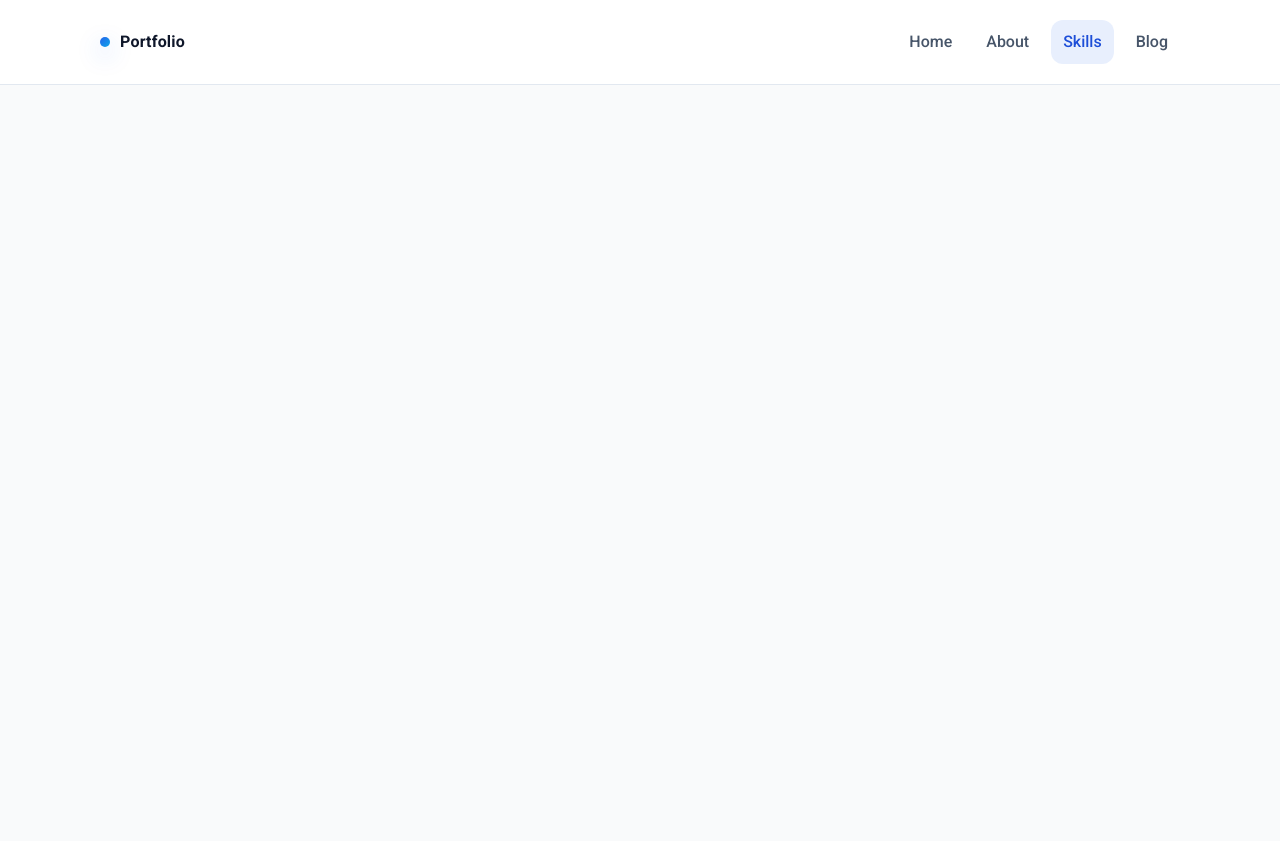
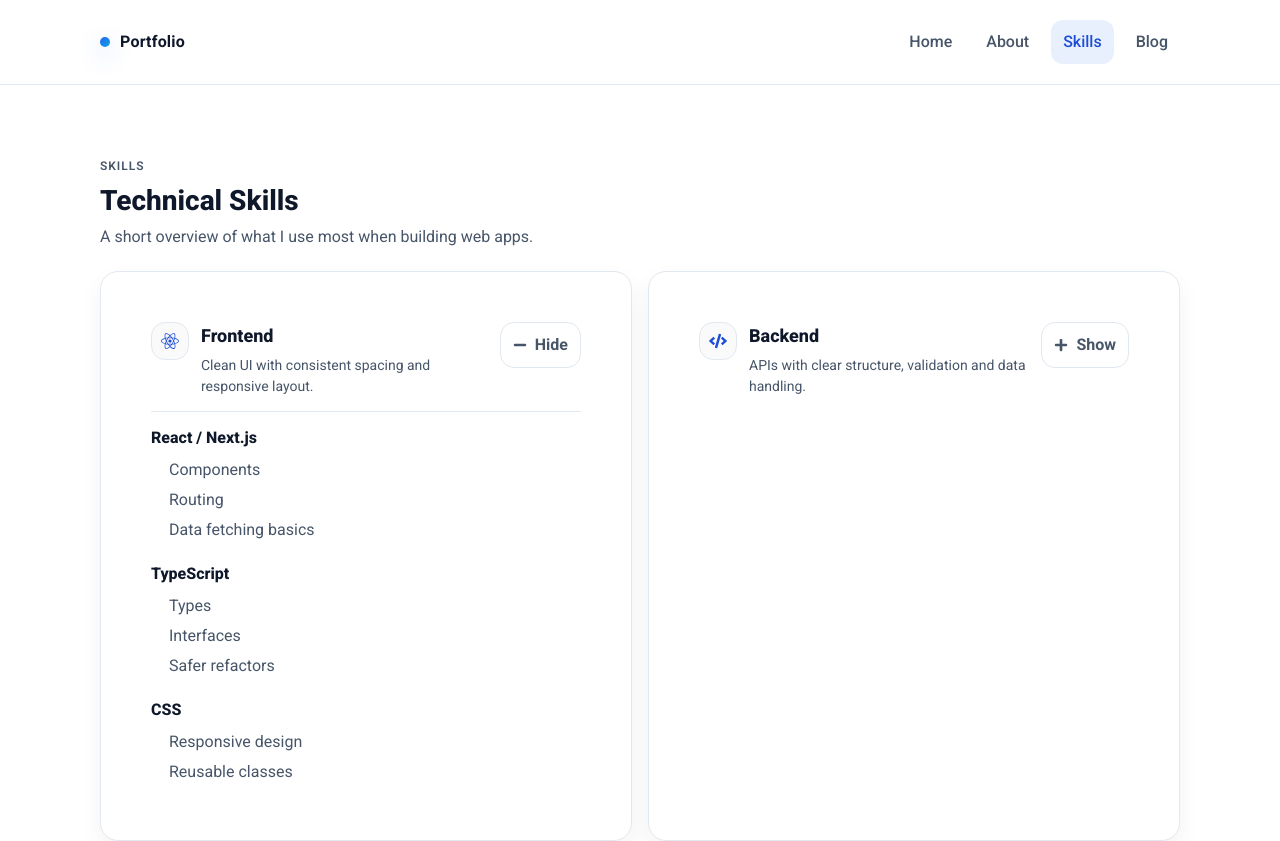
Before and after one commit to BelhajOuail/Portfolio, a Next.js app: page /skills in a window 1280 px wide. Shown: the top 841 px of the page. Built offline with nearby package versions, Linux system fonts and the light colour scheme.

Commit message:
Initial skills page

```diff
--- a/src/assets/styles/index.css
+++ b/src/assets/styles/index.css
@@ -168,7 +168,6 @@ a {
 .section--muted {
   background: var(--muted);
   border-top: 1px solid var(--border);
-  border-bottom: 1px solid var(--border);
 }
 
 .section__head {
@@ -387,6 +386,137 @@ a {
   font-size: 14px;
 }
 
+
+/* Skills page (matches existing style) */
+.skills-grid {
+  display: grid;
+  grid-template-columns: repeat(2, minmax(0, 1fr));
+  gap: 16px;
+  margin-top: 18px;
+}
+
+.skills-card {
+  padding: 50px;
+}
+
+.skills-card__head {
+  display: flex;
+  align-items: flex-start;
+  justify-content: space-between;
+  gap: 14px;
+}
+
+.skills-card__titleRow {
+  display: flex;
+  gap: 12px;
+  align-items: flex-start;
+}
+
+.skills-icon {
+  width: 38px;
+  height: 38px;
+  border-radius: 14px;
+  display: inline-flex;
+  align-items: center;
+  justify-content: center;
+  border: 1px solid var(--border);
+  background: rgba(15, 23, 42, 0.02);
+  color: #1d4ed8;
+  flex: 0 0 auto;
+}
+
+.skills-card__title {
+  margin: 0 0 6px;
+}
+
+.skills-card__desc {
+  margin: 0;
+  color: var(--subtext);
+  font-size: 14px;
+  max-width: 62ch;
+}
+
+.skills-toggle {
+  display: inline-flex;
+  align-items: center;
+  gap: 8px;
+  padding: 10px 12px;
+  border-radius: 14px;
+  border: 1px solid var(--border);
+  background: #fff;
+  color: var(--subtext);
+  font-weight: 700;
+  transition: transform 180ms ease, box-shadow 180ms ease, color 180ms ease, background 180ms ease;
+  white-space: nowrap;
+}
+
+.skills-toggle:hover {
+  transform: translateY(-1px);
+  box-shadow: 0 14px 36px rgba(2, 6, 23, 0.10);
+  color: var(--text);
+}
+
+.skills-panel {
+  display: none;
+  margin-top: 14px;
+  padding-top: 14px;
+  border-top: 1px solid var(--border);
+}
+
+.skills-panel--open {
+  display: block;
+}
+
+.skills-list {
+  display: grid;
+  gap: 14px;
+}
+
+.skills-item__name {
+  margin: 0 0 8px;
+  font-size: 16px;
+  font-weight: 800;
+  color: var(--text);
+}
+
+.skills-bullets {
+  margin: 0;
+  padding-left: 18px;
+  color: var(--subtext);
+}
+
+.skills-bullets li {
+  margin: 6px 0;
+}
+
+.skills-grade {
+  margin-top: 10px;
+  display: inline-flex;
+  align-items: center;
+  gap: 8px;
+  padding: 10px 12px;
+  border-radius: 14px;
+  border: 1px solid rgba(34, 197, 94, 0.25);
+  background: rgba(34, 197, 94, 0.08);
+  color: #15803d;
+  font-weight: 800;
+}
+
+.skills-bottom {
+  margin-top: 22px;
+  display: flex;
+  gap: 12px;
+  flex-wrap: wrap;
+}
+
+/* responsive */
+@media (max-width: 900px) {
+  .skills-grid {
+    grid-template-columns: 1fr;
+  }
+}
+
+
 /* Responsive */
 @media (max-width: 900px) {
   .hero__grid {
--- a/src/components/Layout.tsx
+++ b/src/components/Layout.tsx
@@ -25,7 +25,7 @@ const Layout = ({ children }: { children: ReactNode }) => {
   };
 
   return (
-    <div className="site">
+    <div className="site" id="top">
       <header className="site-header">
         <div className="container header-row">
           <Link href="/" className="brand" aria-label="Go to home">
--- a/src/pages/skills/index.tsx
+++ b/src/pages/skills/index.tsx
@@ -1,11 +1,145 @@
-import React from 'react';
+import React, { useMemo, useState } from 'react';
+import Link from 'next/link';
+import { FaReact, FaCode, FaShieldAlt, FaTools, FaPlus, FaMinus } from 'react-icons/fa';
+
+type Skill = { name: string; details: string[] };
+type SkillCategory = { title: string; icon: React.ReactNode; description: string; skills: Skill[] };
 
 const SkillsPage = () => {
+  const categories: SkillCategory[] = useMemo(
+    () => [
+      {
+        title: 'Frontend',
+        icon: <FaReact size={18} />,
+        description: 'Clean UI with consistent spacing and responsive layout.',
+        skills: [
+          { name: 'React / Next.js', details: ['Components', 'Routing', 'Data fetching basics'] },
+          { name: 'TypeScript', details: ['Types', 'Interfaces', 'Safer refactors'] },
+          { name: 'CSS', details: ['Responsive design', 'Reusable classes'] },
+        ],
+      },
+      {
+        title: 'Backend',
+        icon: <FaCode size={18} />,
+        description: 'APIs with clear structure, validation and data handling.',
+        skills: [
+          { name: '.NET', details: ['ASP.NET Core', 'Entity Framework'] },
+          { name: 'Node.js', details: ['REST', 'JWT basics'] },
+          { name: 'Databases', details: ['MongoDB', 'SQL'] },
+        ],
+      },
+      {
+        title: 'Security',
+        icon: <FaShieldAlt size={18} />,
+        description: 'Building with safe defaults and common risks in mind.',
+        skills: [
+          { name: 'App security', details: ['Input validation', 'XSS/Injection awareness'] },
+          { name: 'Auth', details: ['JWT', 'Sessions/Cookies'] },
+        ],
+      },
+      {
+        title: 'Tools',
+        icon: <FaTools size={18} />,
+        description: 'Workflow tools to keep projects stable and repeatable.',
+        skills: [
+          { name: 'Git', details: ['Branches', 'PR workflow'] },
+          { name: 'Docker', details: ['Containers', 'Compose basics'] },
+          { name: 'Testing', details: ['Unit tests', 'Mocks basics'] },
+        ],
+      },
+    ],
+    []
+  );
+
+  const [open, setOpen] = useState<Record<string, boolean>>(() => {
+    const initial: Record<string, boolean> = {};
+    categories.forEach((c) => (initial[c.title] = false));
+    if (categories[0]) initial[categories[0].title] = true; // first open
+    return initial;
+  });
+
+  const toggle = (key: string) => setOpen((p) => ({ ...p, [key]: !p[key] }));
+
   return (
-    <div className="min-h-screen bg-gray-50 pt-24">
+    <div className="site">
+      <main className="site-main">
+        <section className="section">
+          <div className="container">
+            <div className="section__head">
+              <p className="eyebrow">Skills</p>
+              <h1 className="section__title">Technical Skills</h1>
+              <p className="section__subtitle">
+                A short overview of what I use most when building web apps.
+              </p>
+            </div>
+
+            <div className="skills-grid">
+              {categories.map((cat) => {
+                const isOpen = !!open[cat.title];
+
+                return (
+                  <article key={cat.title} className="card skills-card">
+                    <header className="skills-card__head">
+                      <div className="skills-card__titleRow">
+                        <span className="skills-icon" aria-hidden="true">
+                          {cat.icon}
+                        </span>
+                        <div>
+                          <h2 className="card__title skills-card__title">{cat.title}</h2>
+                          <p className="skills-card__desc">{cat.description}</p>
+                        </div>
+                      </div>
+
+                      <button
+                        type="button"
+                        className="skills-toggle"
+                        onClick={() => toggle(cat.title)}
+                        aria-expanded={isOpen}
+                        aria-controls={`panel-${cat.title}`}
+                      >
+                        {isOpen ? (
+                          <>
+                            <FaMinus size={14} />
+                            <span>Hide</span>
+                          </>
+                        ) : (
+                          <>
+                            <FaPlus size={14} />
+                            <span>Show</span>
+                          </>
+                        )}
+                      </button>
+                    </header>
+
+                    <div id={`panel-${cat.title}`} className={`skills-panel ${isOpen ? 'skills-panel--open' : ''}`}>
+                      <div className="skills-list">
+                        {cat.skills.map((skill) => (
+                          <div key={skill.name} className="skills-item">
+                            <h3 className="skills-item__name">{skill.name}</h3>
+                            <ul className="skills-bullets">
+                              {skill.details.map((d) => (
+                                <li key={d}>{d}</li>
+                              ))}
+                            </ul>
+                          </div>
+                        ))}
+                      </div>
+                    </div>
+                  </article>
+                );
+              })}
+            </div>
+
+            <div className="skills-bottom">
+              <Link href="/" className="btn btn--secondary">
+                Back to home
+              </Link>
+            </div>
+          </div>
+        </section>
+      </main>
     </div>
   );
-
 };
 
 export default SkillsPage;
```
